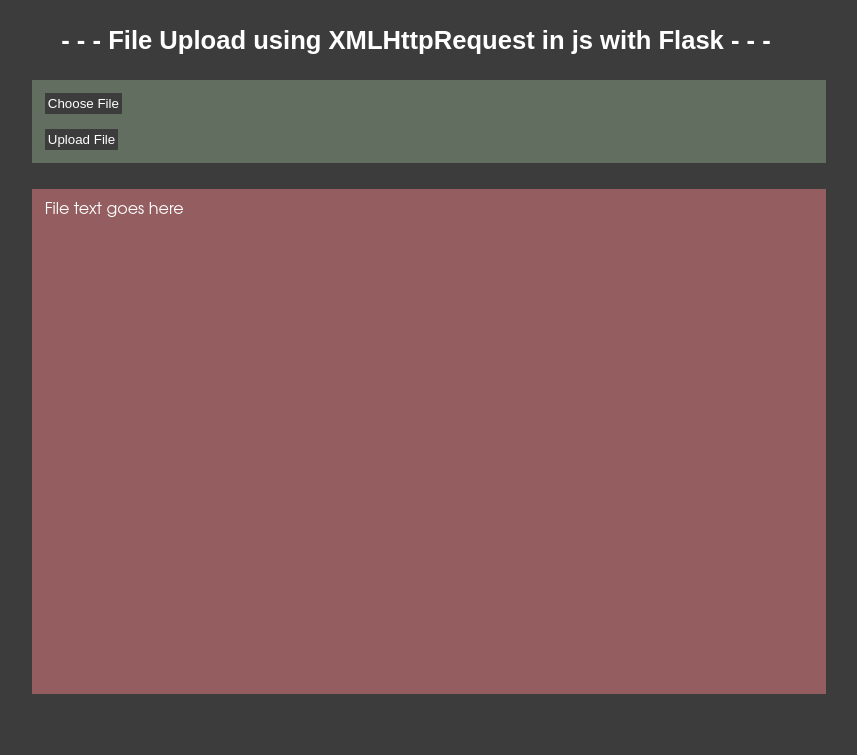
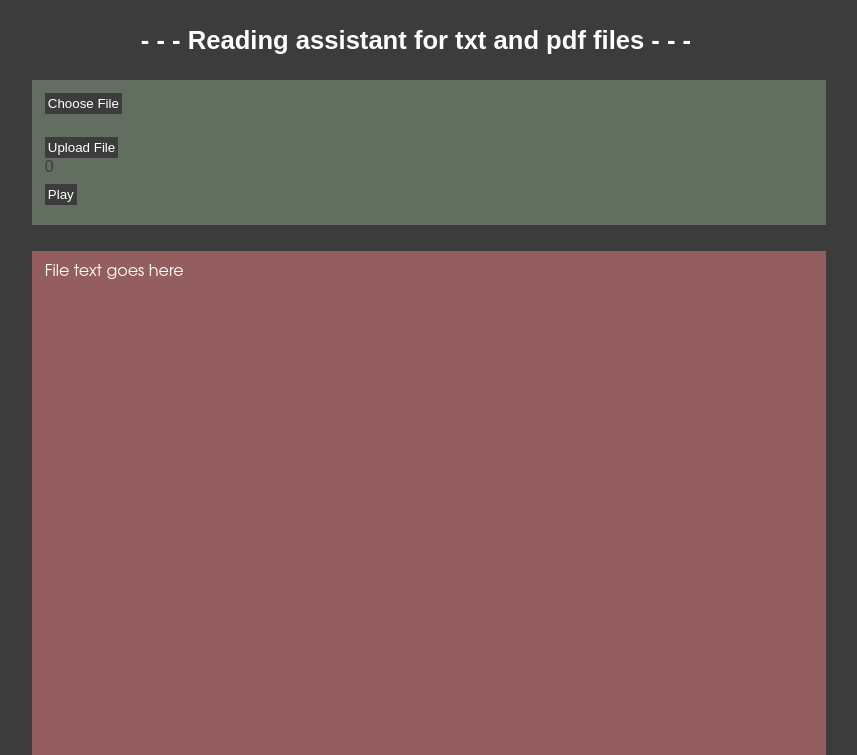
Before and after one commit to ElenaKusevska/Reading_assistant, a Flask app: page / in a window 1280 px wide. Shown: the top 755 px of the page, without its empty margins (224-1081 px from the left). Run offline with Flask 3, Linux system fonts and the light colour scheme.

Commit message:
add text-to-speach

```diff
--- a/application.py
+++ b/application.py
@@ -4,6 +4,9 @@
 import sys
 import shutil
 import random
+import time
+from gtts import gTTS
+import vlc
 
 app = Flask(__name__)
 
@@ -41,12 +44,18 @@
         uploaded_file=open(uploaded_file_path, "r")
 
         file_lines = []
+        audio_lines = []
         for line in uploaded_file:
             file_lines.append(line + "<br>")
+            audio_lines.append(line)
         file_text = " ".join(file_lines)
+        audio_text = " ".join(audio_lines)
         print(file_text)
 
-        return jsonify({"success": True, "file_text": file_text})
+        myobj = gTTS(text=audio_text, lang='en', slow=False)
+        myobj.save(os.getcwd() + "/welcome.mp3")
+
+        return jsonify({"success": True, "audio_file": "welcome.mp3", "file_text": file_text})
 
     else:
         return jsonify({"success": False})
--- a/static/script.js
+++ b/static/script.js
@@ -5,7 +5,6 @@
 
 function on_file_upload() {
     fu = document.getElementById("get_file").value;
-    document.getElementById("uploaded_file_name").style.color = "#3C3C3C";
     document.getElementById("uploaded_file_name").innerHTML = fu.split("\\").pop();
 }
 
@@ -30,6 +29,7 @@
             const data = JSON.parse(request.responseText);
             if (data.success) {
                 document.getElementById("uploaded_file_text").innerHTML = data.file_text;
+                document.getElementById('audio_player').src = "http://127.0.0.1:5000/static/" + data.audio_file +"?q=300"
             } else {
                 document.getElementById("uploaded_file_text").innerHTML = "ERROR";
             }
@@ -46,3 +46,7 @@
     }
 
 }
+
+function play_audio() {
+    document.getElementById('audio_player').play();
+}
--- a/static/styles/styles.css
+++ b/static/styles/styles.css
@@ -25,7 +25,8 @@
 .p1 {
     padding: 0;
     margin: 0;
-    float: right;
+    /* float: right; */
+    color: #3C3C3C;
     margin-bottom: 1%;
 }
 
--- a/templates/index.html
+++ b/templates/index.html
@@ -8,11 +8,11 @@
     </head>
 
     <body>
-        <h1> - - - File Upload using XMLHttpRequest in js with Flask - - - </h1>
+        <h1> - - - Reading assistant for txt and pdf files - - - </h1>
 
         <div class="div1">
             <button class="buttons" onclick="click_function();"> Choose File </button>
-            <p class="p1" id="uploaded_file_name" style="color: #636363;">
+            <p class="p1" id="uploaded_file_name">
                 {{uploaded_file_name}} </p>
 
             <form enctype=multipart/form-data method="post" name=form1
@@ -23,6 +23,12 @@
                 <input type="submit"
                 value="Upload File" name="submit">
             </form>
+            <p class="p1" > 0 </p>
+            <button class="buttons" onclick="play_audio();"> Play </button>
+
+            <audio hidden src="{{ url_for('static',filename='welcome.mp3') }}?q={{rq}}" id="audio_player" controls>
+
+            </audio>
         </div>
 
         <div class="div2">
```
